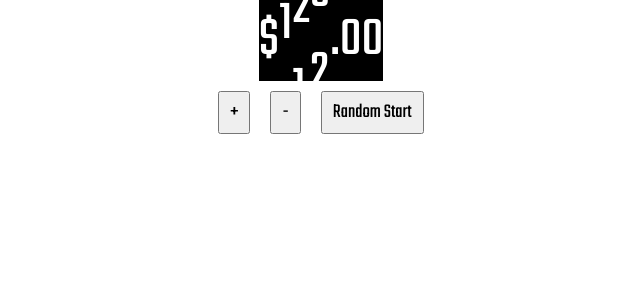
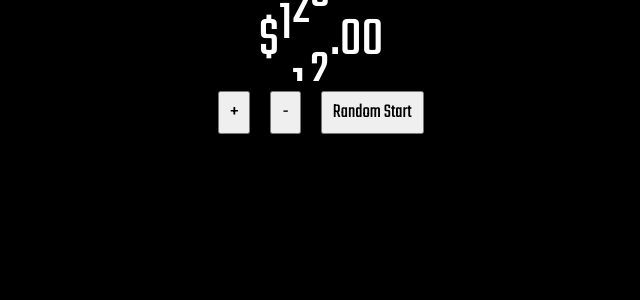
Before and after one commit to Mir-Labib-Hossain/Playground, a React (Vite) app: page / in a window 1280 px wide. Shown: the top 300 px of the page, without its empty margins (319-959 px from the left). Built offline with nearby package versions, Linux system fonts and the light colour scheme.

Commit message:
added background color

```diff
--- a/src/index.css
+++ b/src/index.css
@@ -9,6 +9,12 @@
     box-sizing: border-box;
 }
 
+body{
+    background-color: black;
+
+display: grid;
+place-content: center;
+}
 .app{
     display: flex;
     flex-direction: column;
--- a/src/pages/style.css
+++ b/src/pages/style.css
@@ -20,7 +20,6 @@
   overflow: hidden;
   font-size: 56px;
   position: relative;
-  background-color: black;
   color: white;
   width: fit-content;
 }
```
